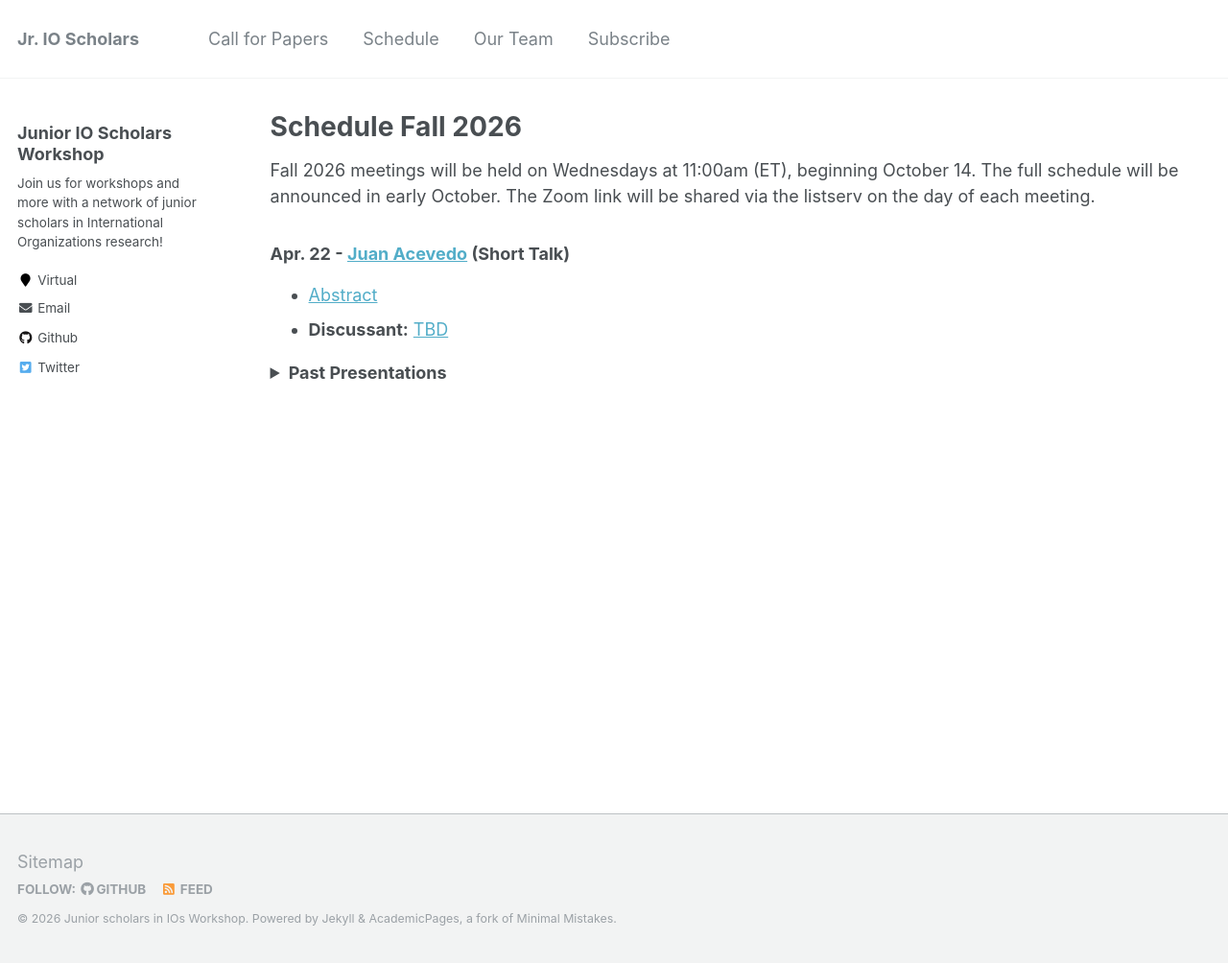
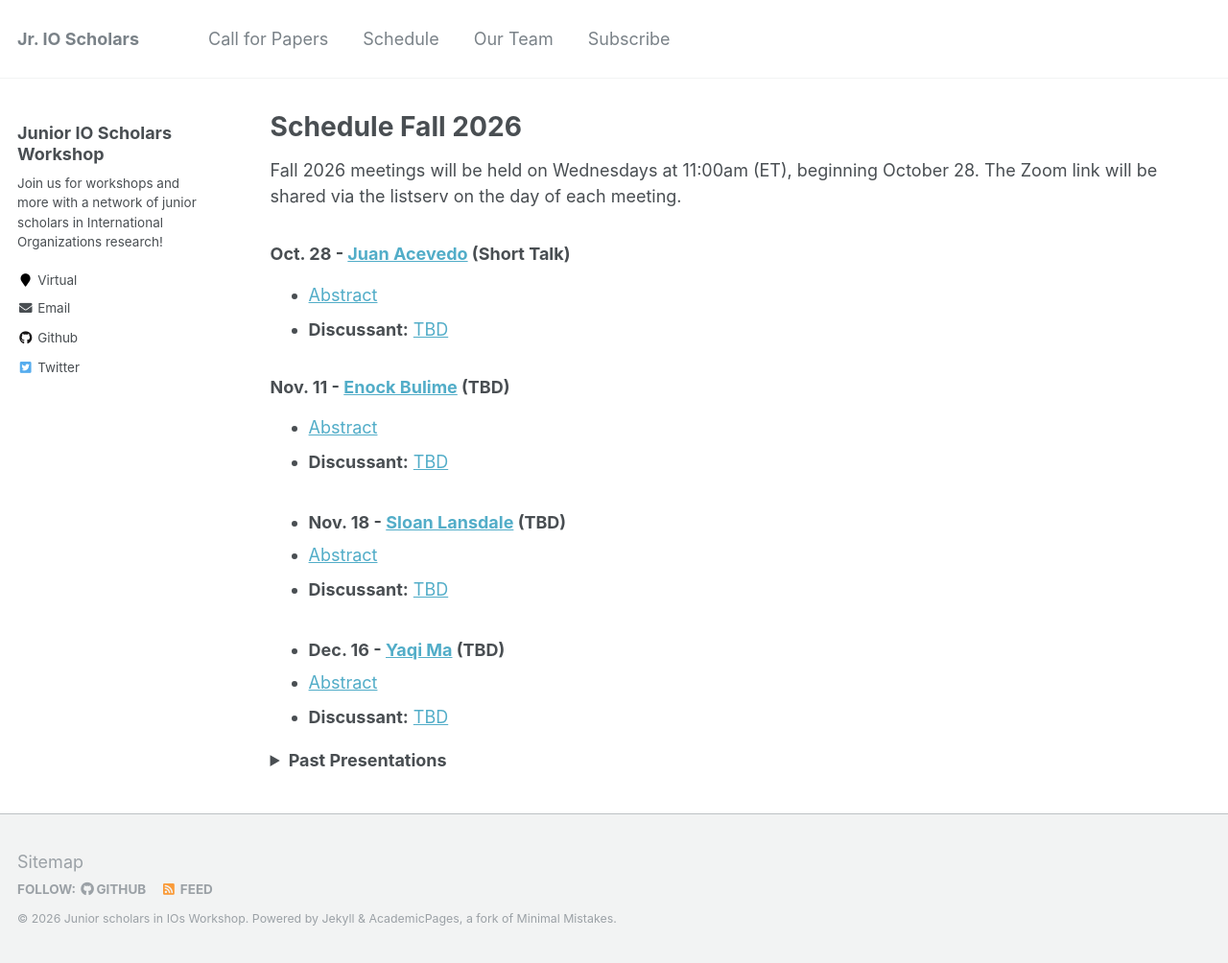
Before and after one commit to IO-workshop/IO-workshop.github.io, a Jekyll site: the page built from _pages/schedule.md, in a window 1280 px wide and 1004 px high. Shown: the whole window at 96% size. Built offline with Jekyll 4.4.1, drawn with Linux system fonts in a browser that asks for light colours.

Commit message:
Update schedule.md

```diff
--- a/_pages/schedule.md
+++ b/_pages/schedule.md
@@ -5,11 +5,26 @@ permalink: /schedule/
 author_profile: true
 ---
 
-Fall 2026 meetings will be held on Wednesdays at 11:00am (ET), beginning October 14. The full schedule will be announced in early October. The Zoom link will be shared via the listserv on the day of each meeting.
+Fall 2026 meetings will be held on Wednesdays at 11:00am (ET), beginning October 28. The Zoom link will be shared via the listserv on the day of each meeting.
 
-### Apr. 22 - [Juan Acevedo](https://opencuny.org/juan/) (Short Talk)
+### Oct. 28 - [Juan Acevedo](https://opencuny.org/juan/) (Short Talk)
 
 - [Abstract](https://io-workshop.github.io/files/Fall_2026/Acevedo_abstract_2026.pdf)
+- **Discussant:** [TBD]()
+
+### Nov. 11 - [Enock Bulime](https://sites.google.com/view/enockbulime/home?pli=1&authuser=0) (TBD)
+
+- [Abstract](https://io-workshop.github.io/files/Fall_2026/Bulime_abstract_2026.pdf)
+- **Discussant:** [TBD]()
+-
+### Nov. 18 - [Sloan Lansdale](https://www.sloanlansdale.com) (TBD)
+
+- [Abstract](https://io-workshop.github.io/files/Fall_2026/Lansdale_abstract_2026.pdf)
+- **Discussant:** [TBD]()
+-
+### Dec. 16 - [Yaqi Ma](https://www.ie.edu/law-school/alumni-stories/yaqi-ma/) (TBD)
+
+- [Abstract](https://io-workshop.github.io/files/Fall_2026/Ma_abstract_2026.pdf)
 - **Discussant:** [TBD]()
 
 
```
